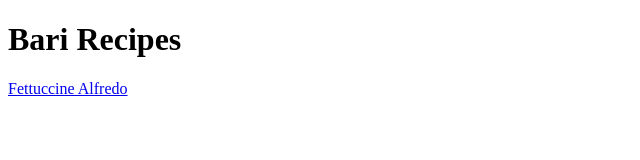
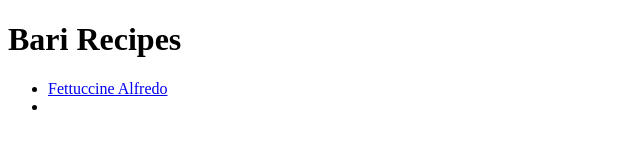
Before and after one commit to BackEndBaritone/bari-recipes, a plain HTML site: page index.html in a window 1280 px wide. Shown: the whole page, without its empty margins (0-640 px from the left). Drawn offline with Linux system fonts and the light colour scheme.

Commit message:
Add structure for taco page

```diff
--- a/index.html
+++ b/index.html
@@ -6,6 +6,10 @@
     </head>
     <body>
         <h1>Bari Recipes</h1>
-        <a href="./recipes/fettuccine.html">Fettuccine Alfredo</a>
+        <ul>
+            <li><a href="./recipes/fettuccine.html">Fettuccine Alfredo</a></li>
+            <li></li>
+        </ul>
+
     </body>
 </html>
```
Also changed, not shown: images/taco.jpg (added), recipes/taco.html (added).
